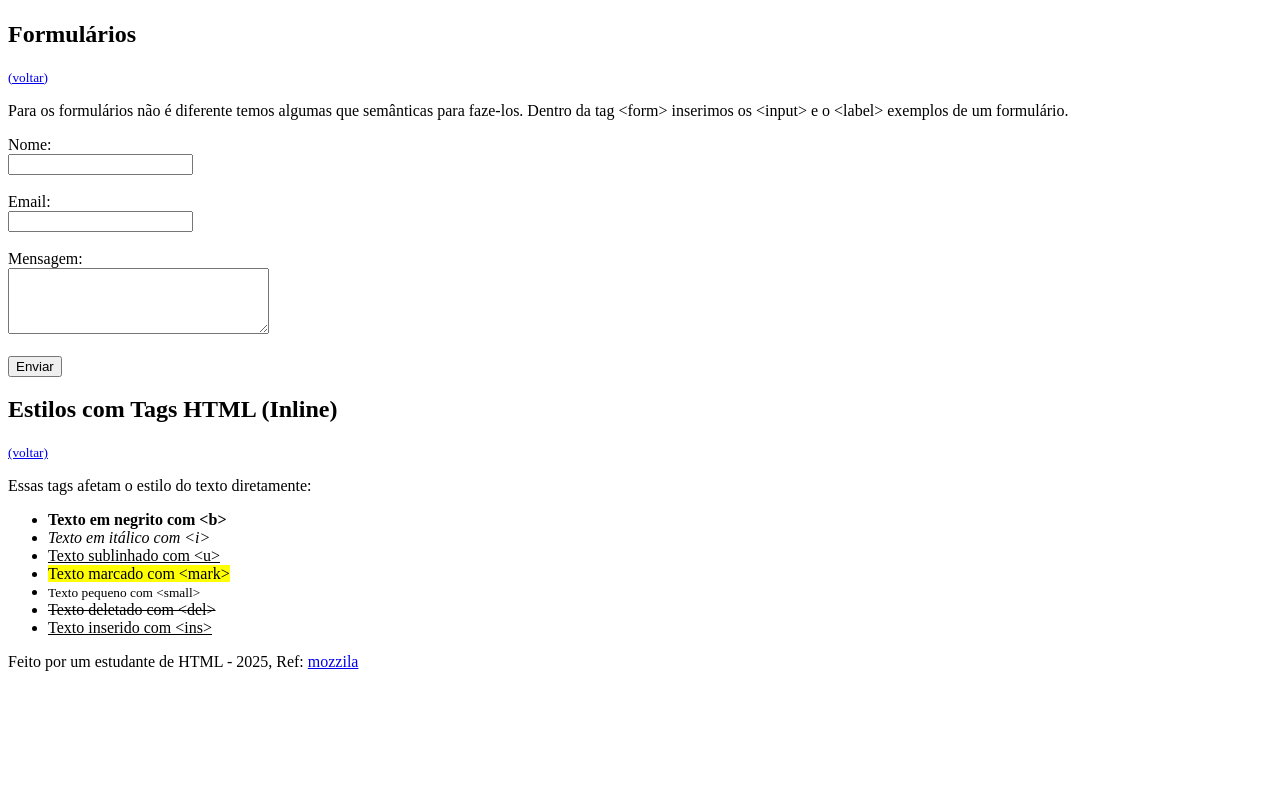
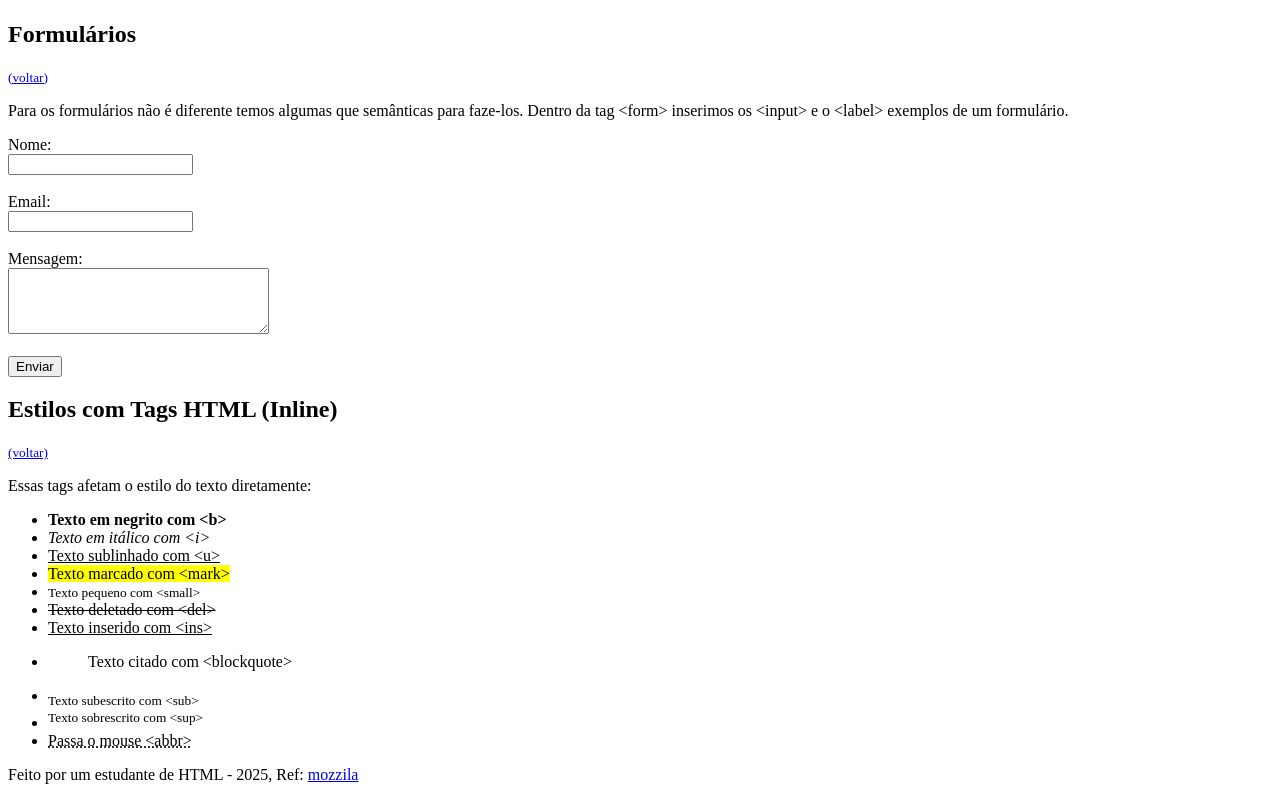
Before and after one commit to felizardosantos/Projeto-front-end, a plain HTML site: page index.html in a window 1280 px wide. Shown: the part 2269-3069 px from the top of the page. Before the commit the page ends 2956 px from the top, so only its background shows below. Drawn offline with Linux system fonts and the light colour scheme.

Commit message:
Update index.html

```diff
--- a/index.html
+++ b/index.html
@@ -3,9 +3,9 @@
 <head>
     <meta charset="UTF-8">
     <meta name="viewport" content="width=device-width, initial-scale=1.0">
-    <title>Document</title>
+    <title>Página Principal</title>
 </head>
-<body>
+<body font="5" face="Arial">
        <!-- Cabeçalho -->
     <header>
         <h1>Guia das Principais Tags do HTML</h1>
@@ -129,6 +129,10 @@
                 <li><small>Texto pequeno com &lt;small&gt;</small></li>
                 <li><del>Texto deletado com &lt;del&gt;</del></li>
                 <li><ins>Texto inserido com &lt;ins&gt;</ins></li>
+                <li><blockquote>Texto citado com &lt;blockquote&gt;</blockquote></li>
+                <li><sub>Texto subescrito com &lt;sub&gt;</sub></li>
+                <li><sup>Texto sobrescrito com &lt;sup&gt;</sup></li>
+                <li><abbr title="Texto abreviado com abbr"> Passa o mouse &lt;abbr&gt;</abbr></li>
             </ul>
         </section>
     </main>
```
